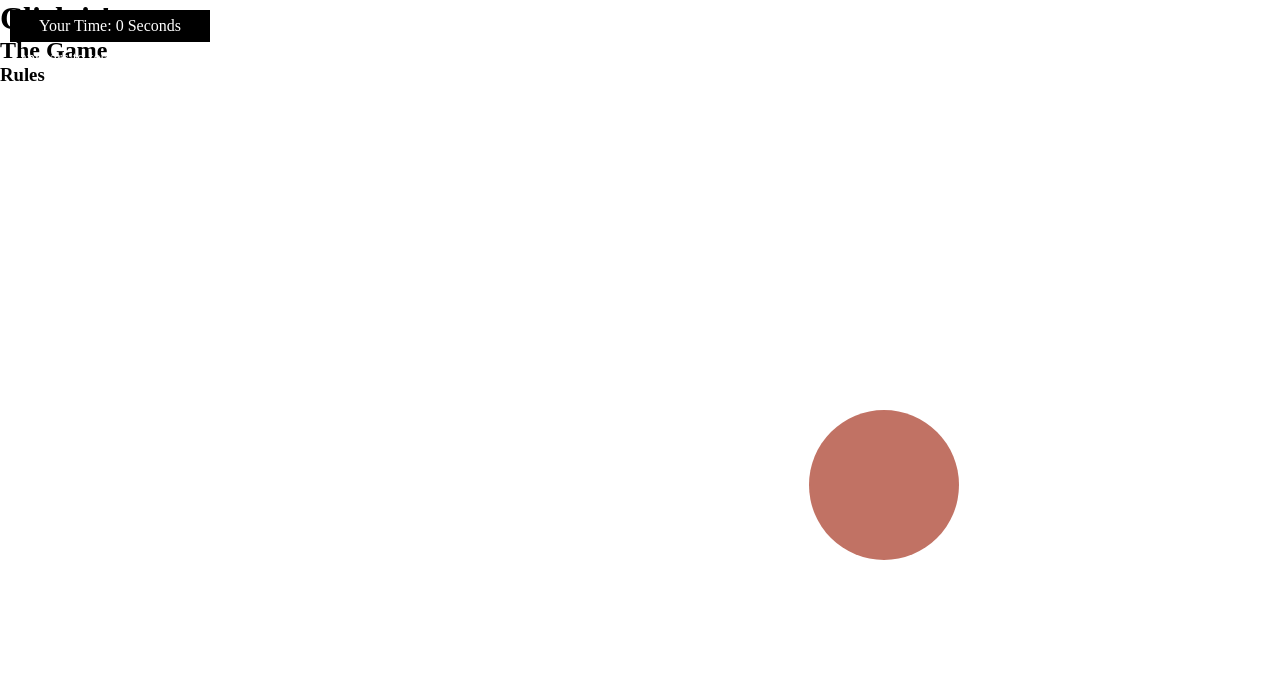
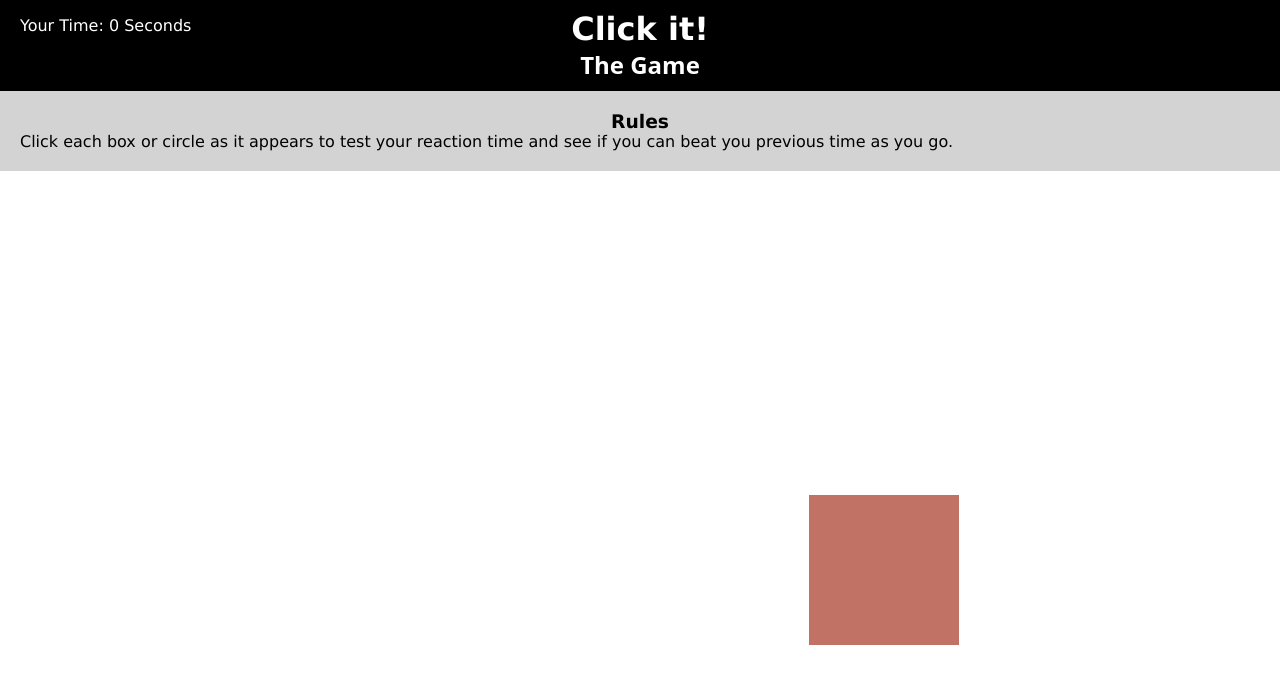
Before and after one commit to PSAndrew/Dot-Game, a plain HTML site: page index.html in a window 1280 px wide. Drawn offline with Linux system fonts and the light colour scheme.

Commit message:
Update style.css

```diff
--- a/css/style.css
+++ b/css/style.css
@@ -6,18 +6,35 @@
 	box-sizing: border-box;
 	margin: 0;
 	padding: 0;
+	font-family: Verdana, sans-serif;
 }
 
 #box1{
 	background-color: red;
-	border-radius: 50%;
 	display: none;
 	height: 150px;
 	margin: 0 auto;
 	margin-top: 80px;
 	width: 150px;
 }
-p{
+h2{
+	font-family: sans;
+}
+#title{
+	background-color: #000;
+	color: #fff;
+	padding: 10px 0;
+	text-align: center;
+	width: 100%;
+}
+#rules{
+	background-color: lightgrey;
+	padding: 20px;
+}
+#rules h3{
+	text-align: center;
+}
+#score{
 	background-color: #000;
 	color: #fff;
 	position: absolute;
@@ -25,6 +42,7 @@ p{
 	left: 10px;
 	line-height: 2em;
 	height: 2em;
+	padding: 0 10px;
 	text-align: center;
-	width: 200px
+	width: 100%x
 }
```
